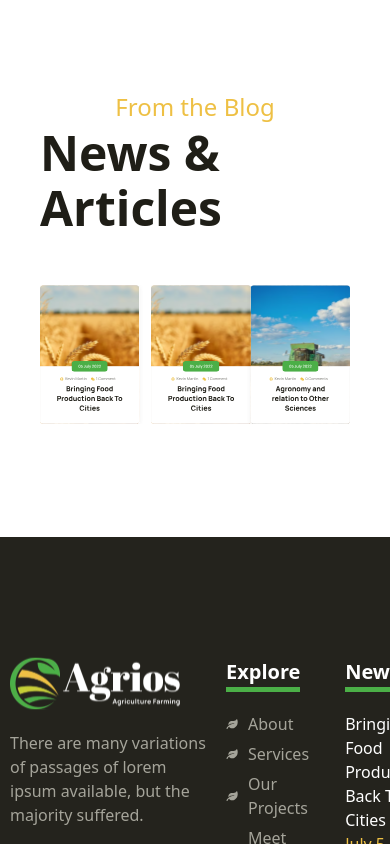
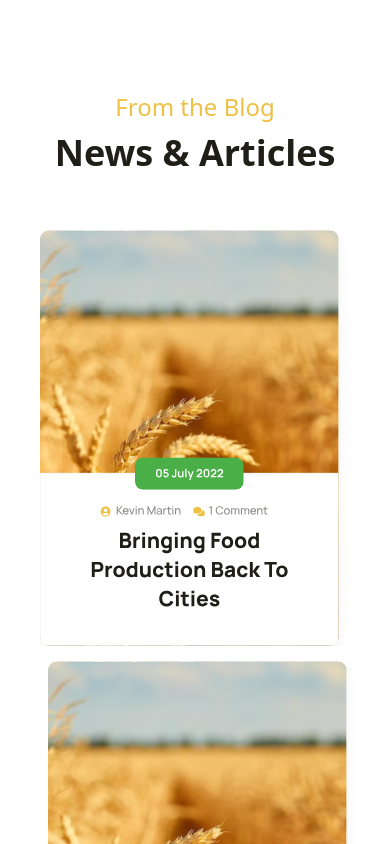
Before and after one commit to Tornike512/Agrios-website-tailwind, a React (Vite) app: page / in a window 390 px wide. Shown: the part 9220-10064 px from the top of the page. Built offline with nearby package versions, Linux system fonts and the light colour scheme.

Commit message:
Add: News Section Responsive

```diff
--- a/src/pages/HomePage/NewsSection/NewsSection.tsx
+++ b/src/pages/HomePage/NewsSection/NewsSection.tsx
@@ -5,10 +5,10 @@ export function NewsSection() {
   return (
     <article className="flex flex-col items-center justify-center w-full max-w-[1240px] mb-[113px] px-[40px]">
       <h4 className="text-[24px] text-[#EEC044]">From the Blog</h4>
-      <h2 className="text-[48px] text-[#1F1E17] font-bold leading-[55px] mb-[50px]">
+      <h2 className="text-[48px] text-[#1F1E17] font-bold leading-[55px] mb-[50px] md:text-[36px]">
         News & Articles
       </h2>
-      <figure className="grid grid-cols-[1fr_1fr_1fr]">
+      <figure className="grid grid-cols-[1fr_1fr_1fr] lg:grid-cols-[1fr] lg:gap-y-[15px]">
         <img
           className="cursor-pointer w-full"
           src={foodProductionImage}
```
